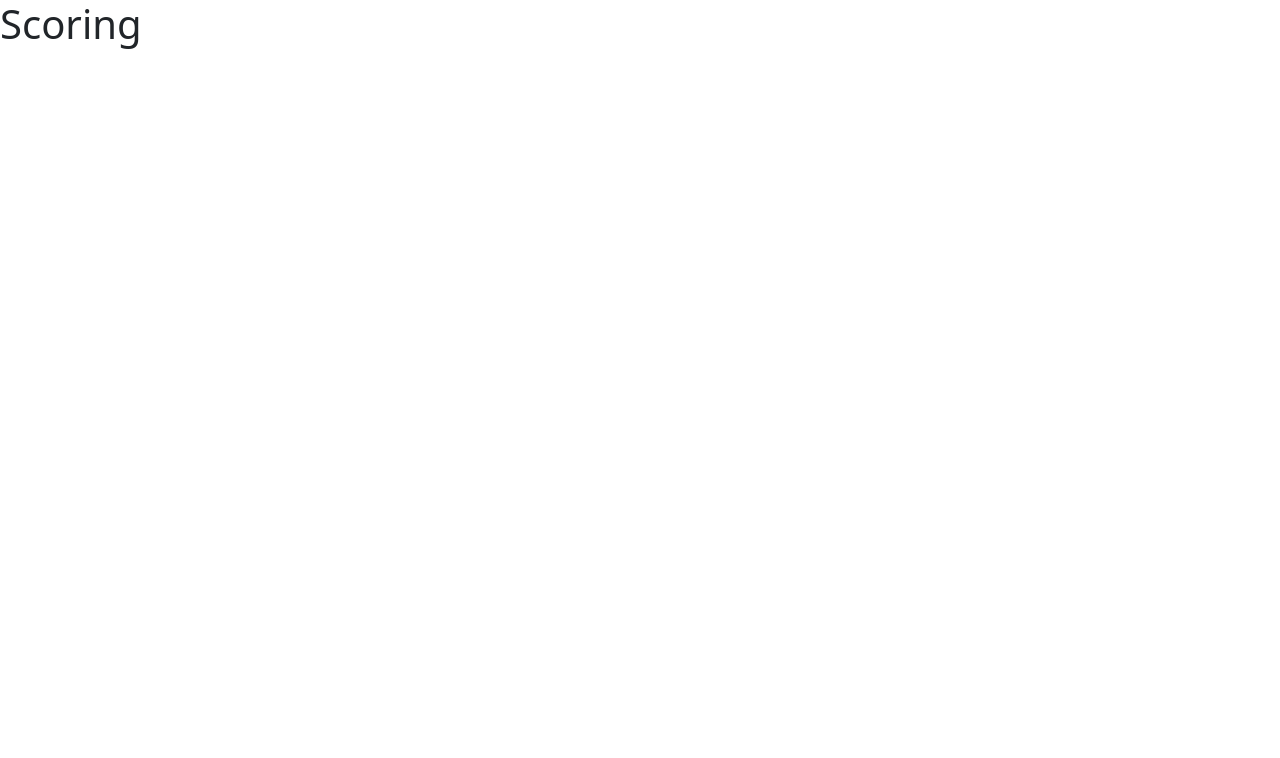
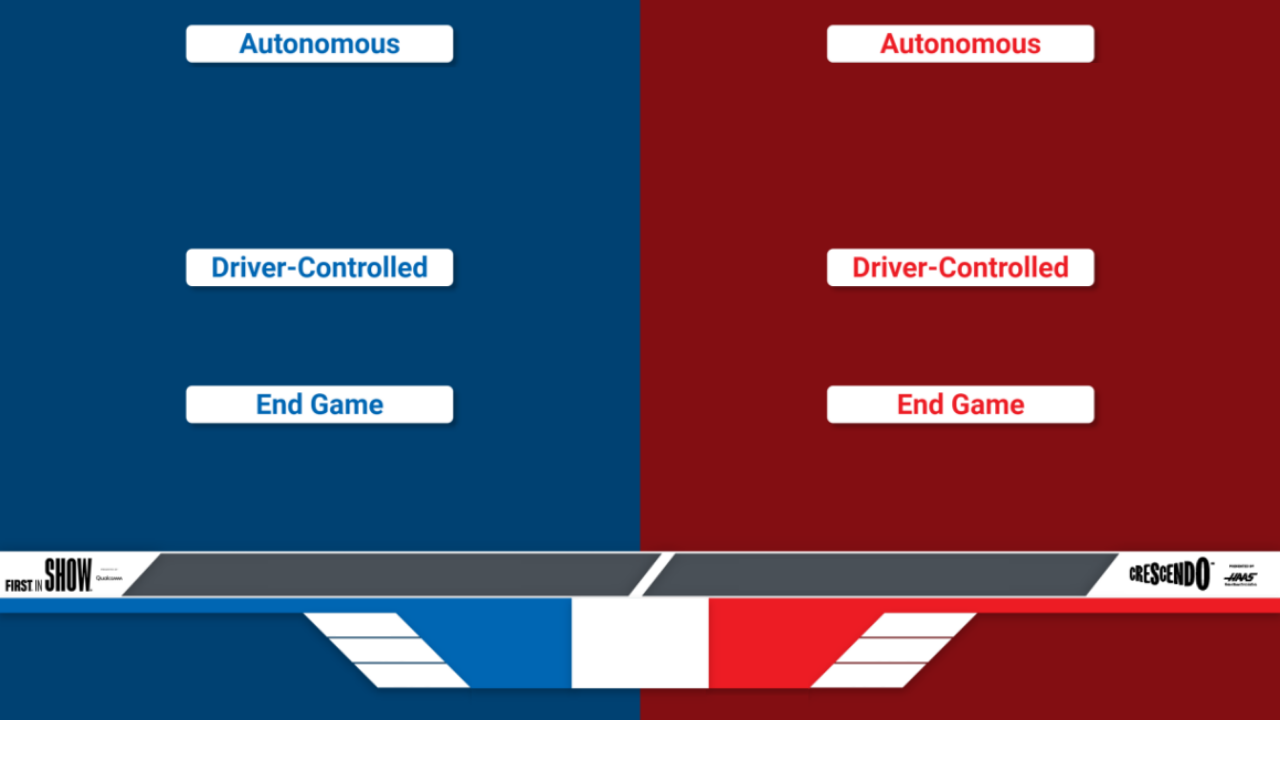
Before and after one commit to TexasTorque/torque-scoreboard, a React (Create React App) app in the folder client/: page /score in a window 1280 px wide. Shown: the top 758 px of the page. Built offline with nearby package versions, Linux system fonts and the light colour scheme.

Commit message:
Start scoring page design

```diff
--- a/client/src/pages/Scoring.tsx
+++ b/client/src/pages/Scoring.tsx
@@ -1,7 +1,19 @@
+import { useEffect, useState } from "react";
+import useWindowSize from "../data/WindowSize";
+import { Image } from "react-bootstrap";
+import scoring_img from "../img/scoring.png";
+
 export default () => {
+  const [scale, setScale] = useState(window.innerWidth / 1920);
+  const size = useWindowSize();
+
+  useEffect(()=> {
+    setScale(size.width / 1920);
+  }, [size.width]);
+
   return (
     <>
-      <h1>Scoring</h1>
+      <Image src={scoring_img} style={{width: size.width}}/>
     </>
   )
 }
```
Also changed, not shown: client/src/img/scoring.png (added).
